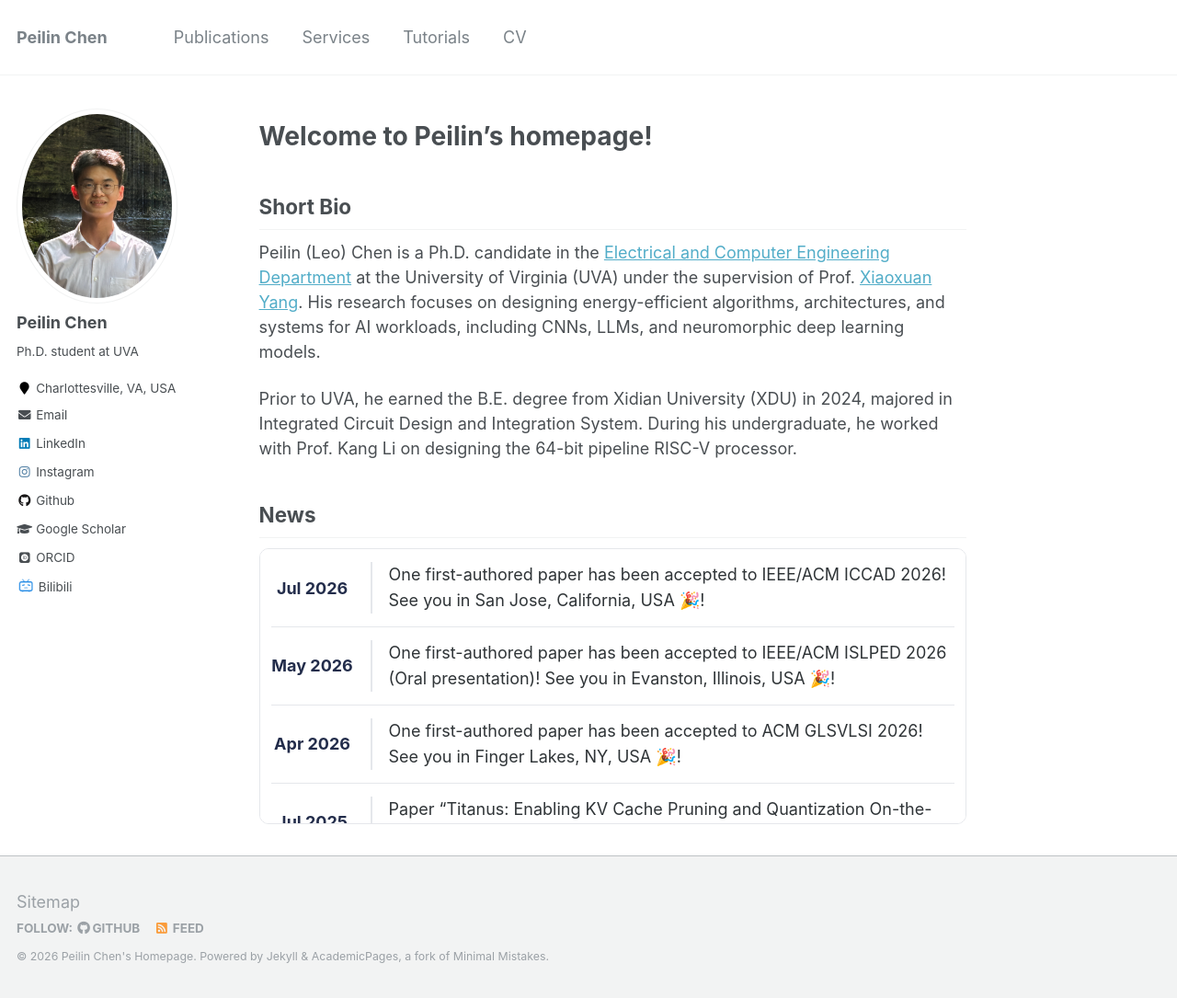
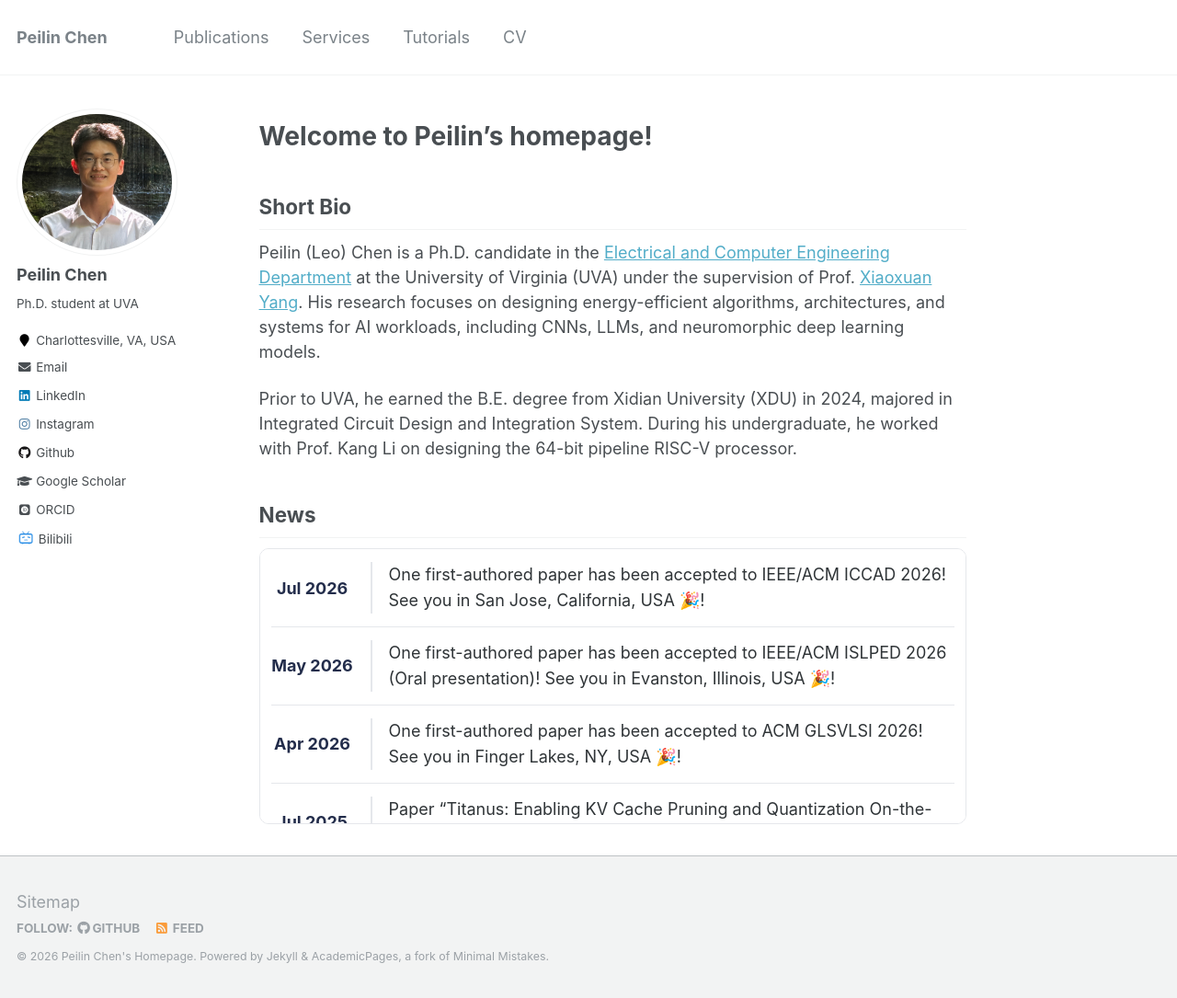
Before and after one commit to peilin-chen/peilin-chen.github.io, a Jekyll site: the page built from _pages/about.md, in a window 1280 px wide and 1085 px high. Shown: the whole window at 92% size. Built offline with Jekyll 4.4.1, drawn with Linux system fonts in a browser that asks for light colours; some web fonts are replaced.

Commit message:
Update author avatar in configuration file

```diff
--- a/_config.yml
+++ b/_config.yml
@@ -81,7 +81,7 @@ analytics:
 # Site Author
 author:
   name             : "Peilin Chen"
-  avatar           : "figure2.jpeg"
+  avatar           : "figure3.jpg"
   bio              : "Ph.D. student at UVA"
   location         : "Charlottesville, VA, USA"
   employer         : #"University of Virginia"
```
